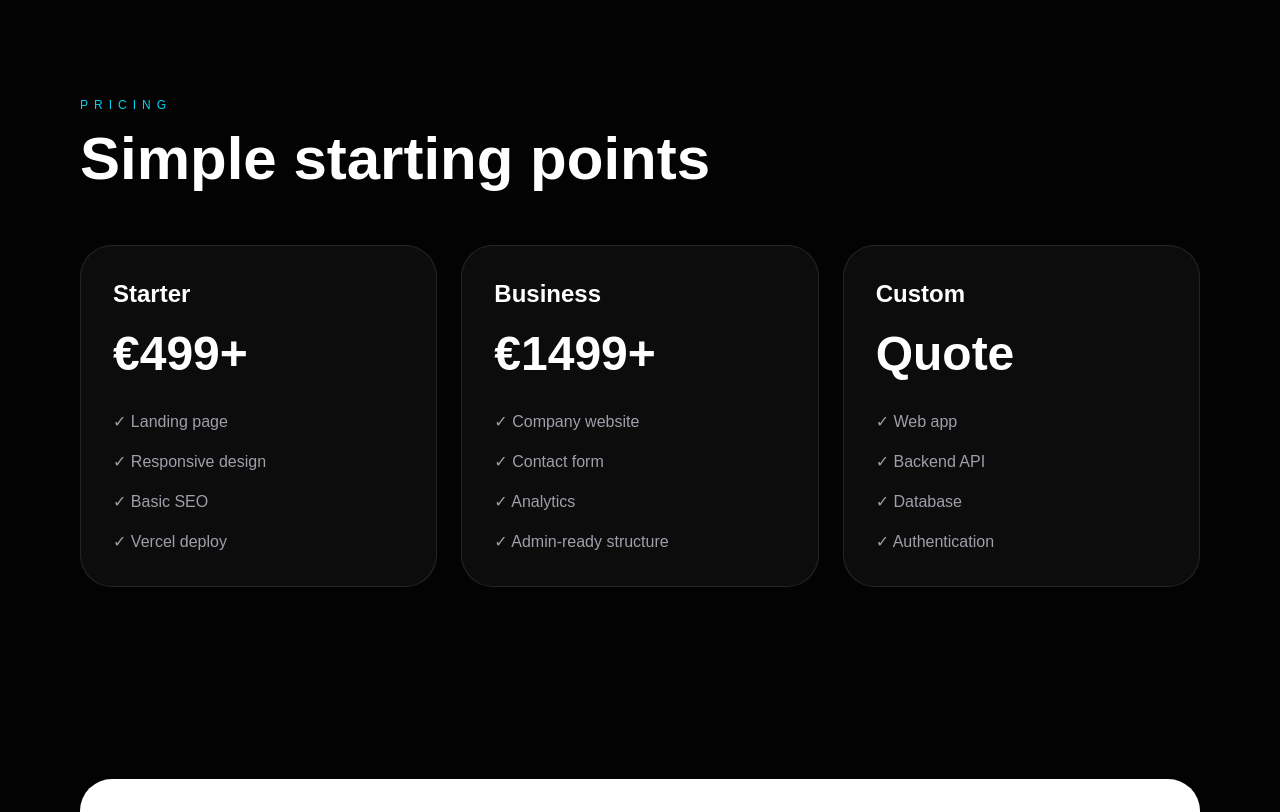
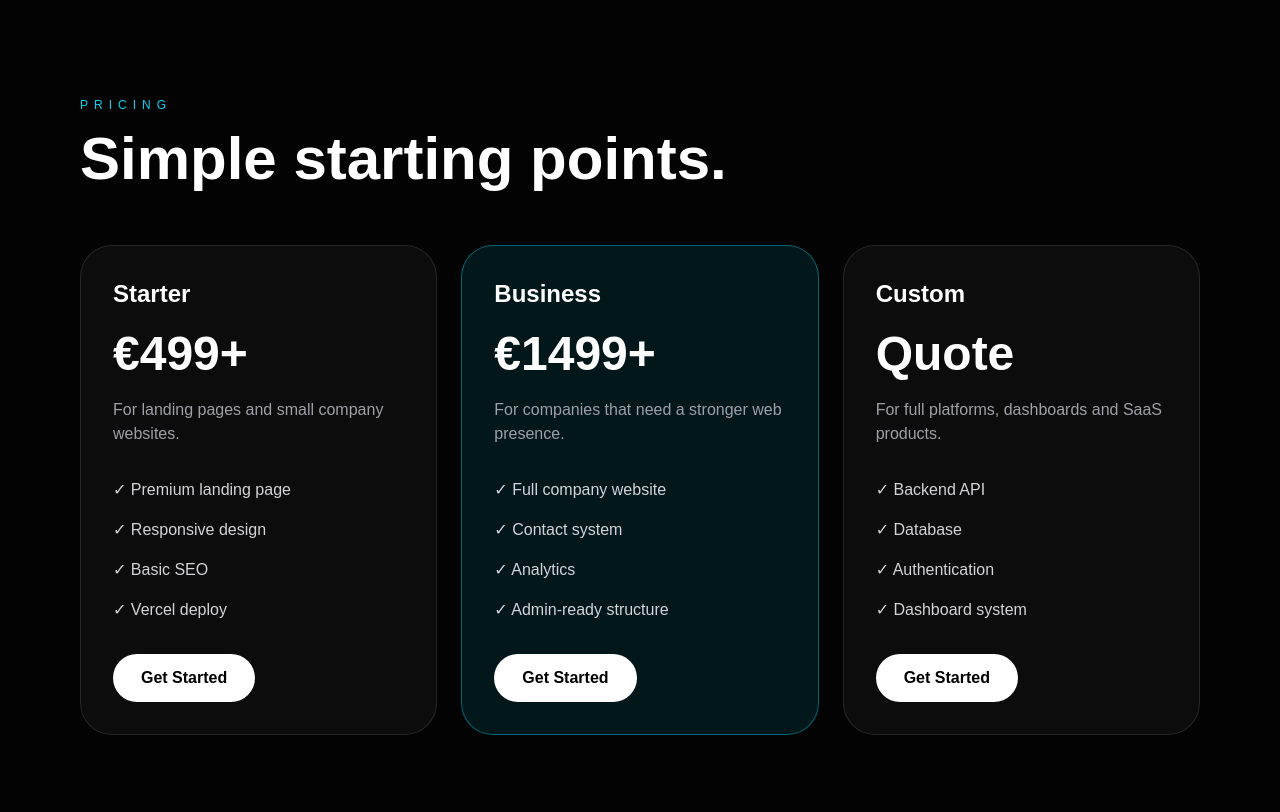
Before and after one commit to 2LLSOFT/2llsoft-clean, a Next.js app: page / in a window 1280 px wide. Shown: the part 3840-4652 px from the top of the page. Built offline with nearby package versions, Linux system fonts and the light colour scheme.

Commit message:
upgrade pricing section

```diff
--- a/sections/Pricing.tsx
+++ b/sections/Pricing.tsx
@@ -2,37 +2,62 @@ const plans = [
   {
     name: "Starter",
     price: "€499+",
-    items: ["Landing page", "Responsive design", "Basic SEO", "Vercel deploy"],
+    description: "For landing pages and small company websites.",
+    features: ["Premium landing page", "Responsive design", "Basic SEO", "Vercel deploy"],
   },
   {
     name: "Business",
     price: "€1499+",
-    items: ["Company website", "Contact form", "Analytics", "Admin-ready structure"],
+    description: "For companies that need a stronger web presence.",
+    features: ["Full company website", "Contact system", "Analytics", "Admin-ready structure"],
   },
   {
     name: "Custom",
     price: "Quote",
-    items: ["Web app", "Backend API", "Database", "Authentication"],
+    description: "For full platforms, dashboards and SaaS products.",
+    features: ["Backend API", "Database", "Authentication", "Dashboard system"],
   },
 ];
 
 export default function Pricing() {
   return (
-    <section id="pricing" className="px-6 py-24 text-white md:px-20">
-      <p className="text-xs uppercase tracking-[0.5em] text-cyan-400">Pricing</p>
-      <h2 className="mt-4 text-4xl font-black md:text-6xl">Simple starting points</h2>
+    <section id="pricing" className="bg-[#030303] px-6 py-24 text-white md:px-20">
+      <p className="text-xs uppercase tracking-[0.5em] text-cyan-400">
+        Pricing
+      </p>
+
+      <h2 className="mt-4 text-4xl font-black md:text-6xl">
+        Simple starting points.
+      </h2>
 
       <div className="mt-14 grid gap-6 md:grid-cols-3">
-        {plans.map((plan) => (
-          <div key={plan.name} className="rounded-[2rem] border border-white/10 bg-white/[0.04] p-8">
+        {plans.map((plan, index) => (
+          <div
+            key={plan.name}
+            className={
+              index === 1
+                ? "rounded-[2rem] border border-cyan-400/40 bg-cyan-400/10 p-8"
+                : "rounded-[2rem] border border-white/10 bg-white/[0.04] p-8"
+            }
+          >
             <h3 className="text-2xl font-black">{plan.name}</h3>
+
             <p className="mt-5 text-5xl font-black">{plan.price}</p>
 
-            <ul className="mt-8 space-y-4 text-zinc-400">
-              {plan.items.map((item) => (
-                <li key={item}>✓ {item}</li>
+            <p className="mt-5 text-zinc-400">{plan.description}</p>
+
+            <ul className="mt-8 space-y-4 text-zinc-300">
+              {plan.features.map((feature) => (
+                <li key={feature}>✓ {feature}</li>
               ))}
             </ul>
+
+            <a
+              href="#contact"
+              className="mt-8 inline-block rounded-full bg-white px-7 py-3 font-bold text-black transition hover:scale-105"
+            >
+              Get Started
+            </a>
           </div>
         ))}
       </div>
```
